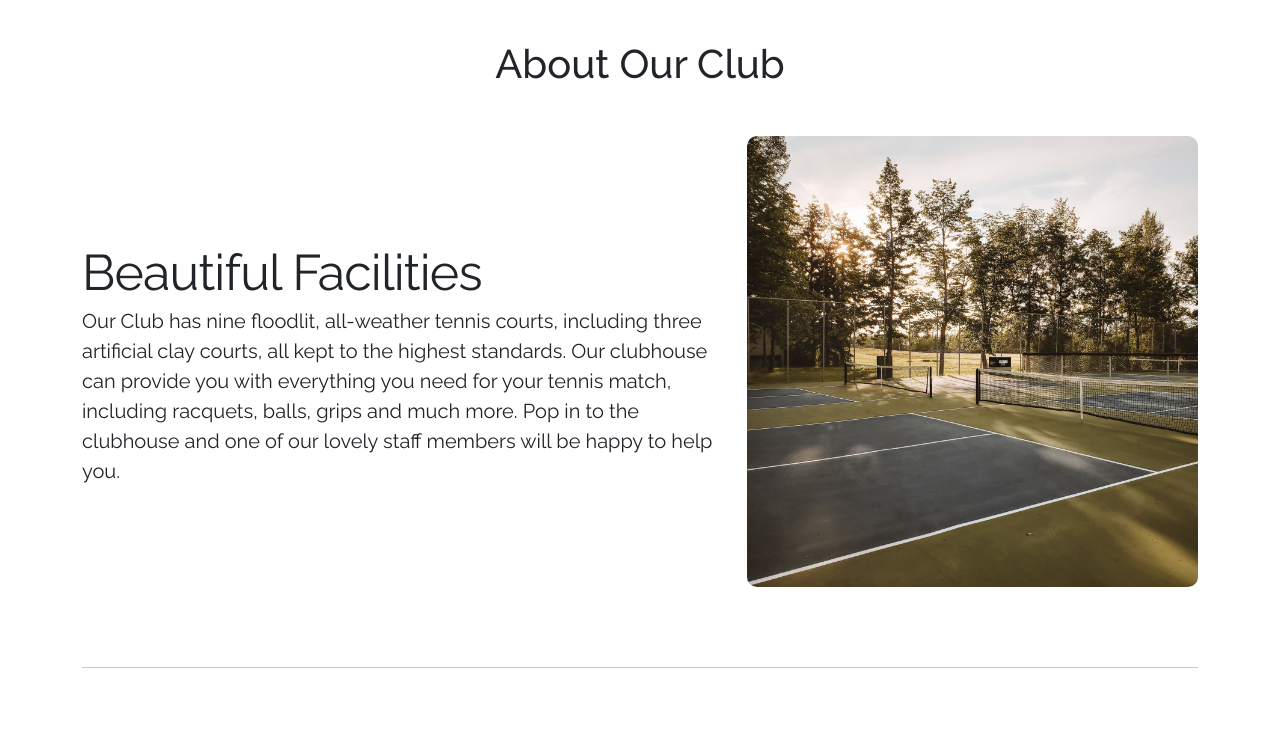
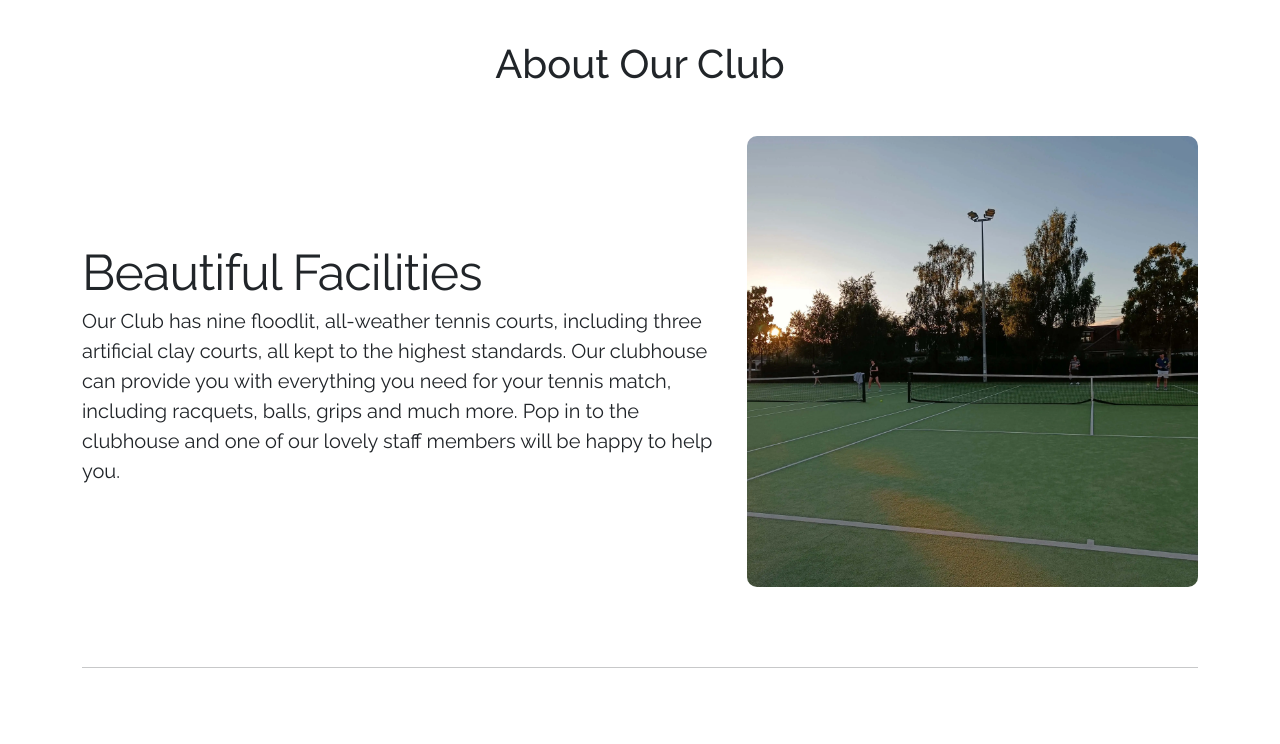
Before and after one commit to LewisMDillon/bushy-park-tennis-club-ld, a Django app: page /about in a window 1280 px wide. Shown: the part 61-805 px from the top of the page. Run offline with Django 3.2, Linux system fonts and the light colour scheme; some libraries are stand-ins or nearby versions.

Commit message:
Update image in about page

```diff
--- a/website/templates/website/about.html
+++ b/website/templates/website/about.html
@@ -13,7 +13,7 @@
                 clubhouse and one of our lovely staff members will be happy to help you.</p>
         </div>
         <div class="col-md-5">
-            <img src="{% static 'img/beautiful-facilities.jpg' %}" alt="" class="bd-placeholder-img bd-placeholder-img-lg featurette-image img-fluid mx-auto">
+            <img src="{% static 'img/beautiful-facilities.webp' %}" alt="" class="bd-placeholder-img bd-placeholder-img-lg featurette-image img-fluid mx-auto">
         </div>
     </div>
 
```
Also changed, not shown: website/static/img/beautiful-facilities-old.jpg (renamed from website/static/img/beautiful-facilities.jpg), website/static/img/beautiful-facilities.webp (added).
